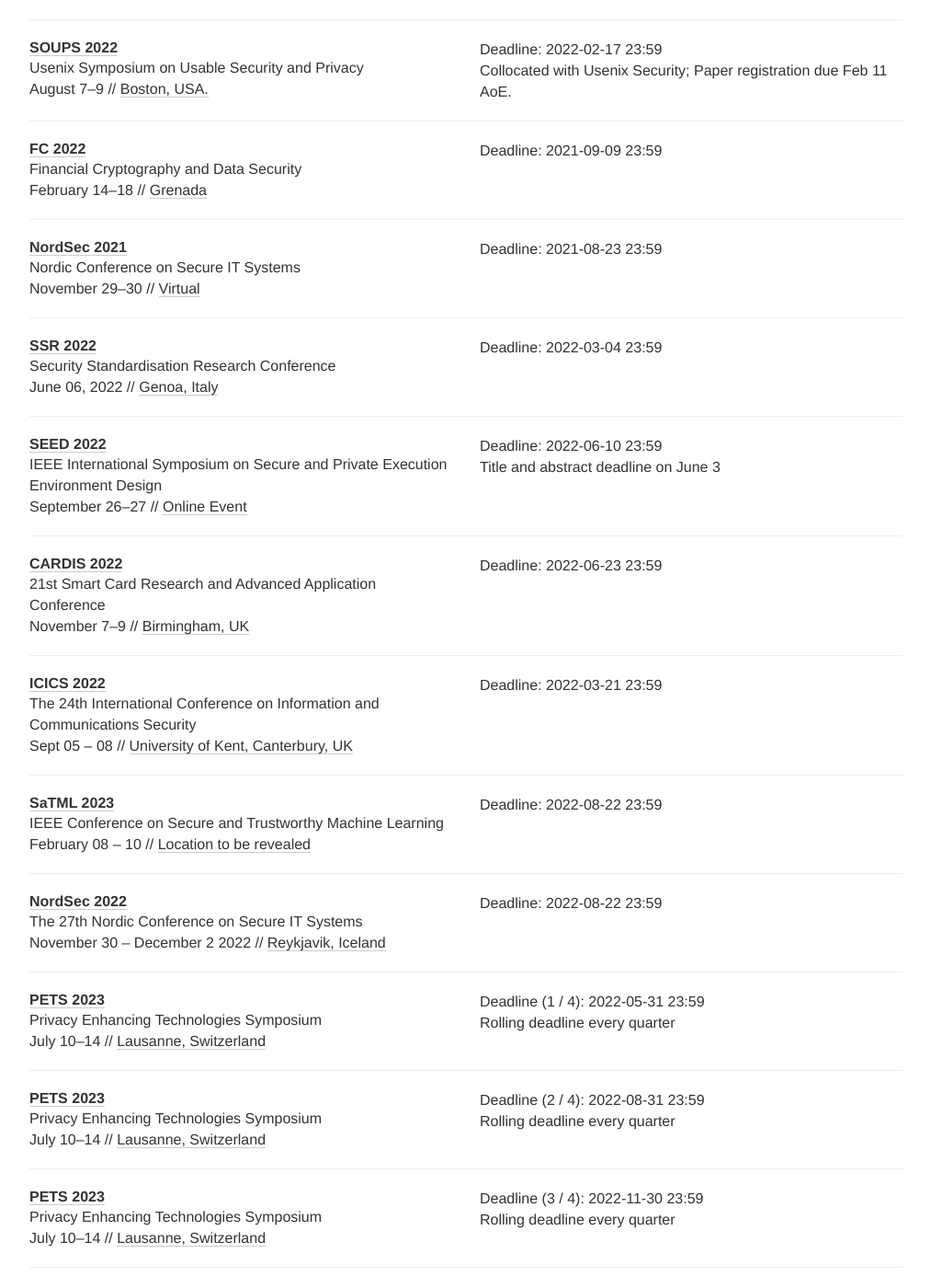
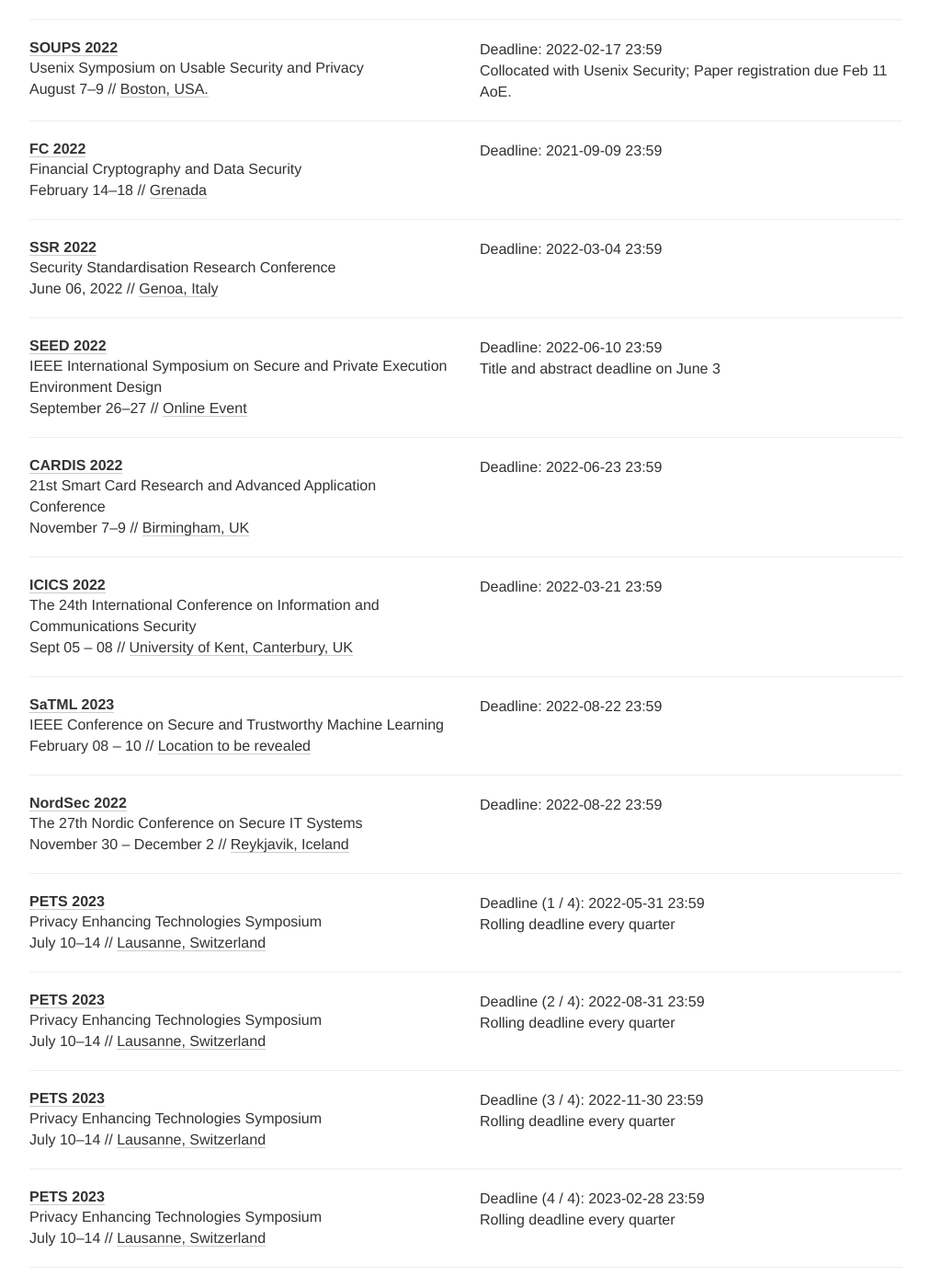
Before and after one commit to sec-deadlines/sec-deadlines.github.io, a Jekyll site: the page built from index.html, in a window 1280 px wide and 1400 px high, scrolled down 2522 px. Shown: the whole window at 92% size, without its empty margins (133-1146 px from the left). Built offline with Jekyll 4.4.1, drawn with Linux system fonts in a browser that asks for light colours; nearby versions of some CDN libraries; comment, search, counter and statistics services are not loaded.

Commit message:
Delete NordSec 2021

```diff
--- a/_data/conferences.yml
+++ b/_data/conferences.yml
@@ -129,16 +129,6 @@
   place: Grenada
   tags: [SEC, PRIV, CRYPTO, CONF]
 
-- name: NordSec
-  description: Nordic Conference on Secure IT Systems
-  year: 2021
-  link: https://events.tuni.fi/nordsec2021/
-  deadline: ["2021-08-23 23:59"]
-  timezone: Europe/Helsinki
-  date: November 29-30
-  place: Virtual
-  tags: [SEC, PRIV, CRYPTO, CONF]
-
 - name: SSR
   description: Security Standardisation Research Conference
   year: 2022
@@ -191,10 +181,9 @@
   description: The 27th Nordic Conference on Secure IT Systems
   link: https://nordsec2022.ru.is/
   deadline: ["2022-08-22 23:59"]
-  date: "November 30 - December 2 2022"
+  date: "November 30 - December 2"
   place: Reykjavik, Iceland
   tags: [SEC, PRIV, CONF]
-
 
 # Privacy
 
```
